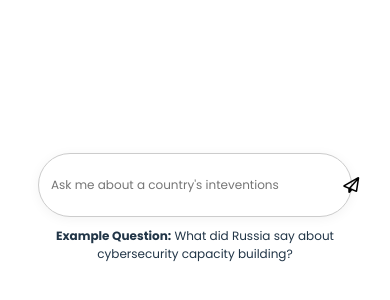
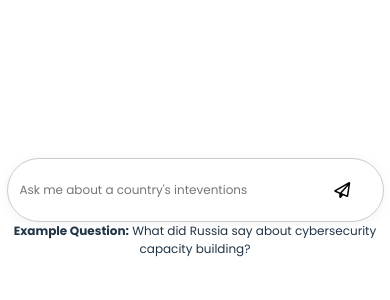
Before and after one commit to harshsharmaaiinfox/chatbot, a React (Vite) app: page / in a window 390 px wide. Shown: the part 214-514 px from the top of the page. Built offline with nearby package versions, Linux system fonts and the light colour scheme; a web font is replaced by a local one.

Commit message:
mobile view issue

```diff
--- a/src/assets/style.css
+++ b/src/assets/style.css
@@ -107,7 +107,11 @@ height: calc(var(--vh, 1vh) * 100);
   display: flex;
   flex-direction: column;
   background: #fff;
+  width: 100%;
+  max-width: 100vw;
 }
+
+
 body {
     margin: 0;
     display: flex;
@@ -130,7 +134,8 @@ body {
   border: 1px solid #ccc;
   border-radius: 32px;
   padding: 8px 12px;
-  width: 600px;
+  max-width: 600px;
+  width: 100%;
   box-shadow: 0 2px 12px rgba(0,0,0,0.05);
   margin: 0 auto 30px;
 }
@@ -382,7 +387,7 @@ ul{
 
 
 
-@media (max-width:600px){
+/* @media (max-width:600px){
 
 .intro-text {
     text-align: center;
@@ -391,12 +396,28 @@ ul{
 .input-icons button {
     margin-left: 40px;
 }
-.input-bar {
-    width: 250px;
-}
 
 .chat-screen {
   width: 320px;
 }
 
+} */
+
+@media (max-width: 600px) {
+  .input-bar {
+    width: 90%;
+    margin: 0 auto 20px;
+  }
+
+  .chat-screen {
+    width: 100%;
+    padding: 0;
+  }
+
+  .input-icons button {
+    margin-left: 0;
+  }
+  .intro-text {
+    text-align: center;
 }
+}
```
